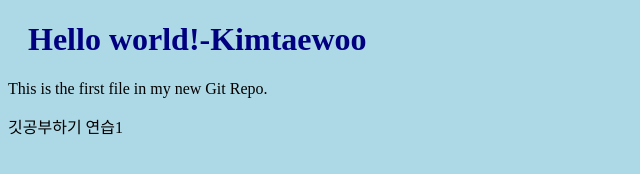
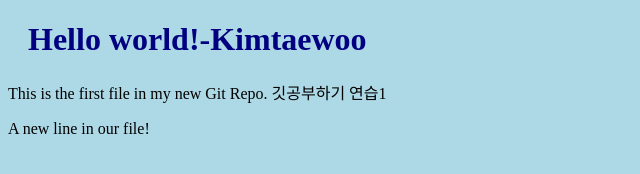
Before and after one commit to taewook12/study, a plain HTML site: page index.html in a window 1280 px wide. Shown: the whole page, without its empty margins (0-640 px from the left). Drawn offline with Linux system fonts and the light colour scheme.

Commit message:
두번째로 깃에 커밋함

```diff
--- a/index.html
+++ b/index.html
@@ -2,12 +2,14 @@
 <html>
 <head>
 <title>Hello World!</title>
-<link rel="stylesheet" href="bluestyle.css"
+<link rel="stylesheet" href="bluestyle.css">
 </head>
 <body>
 
 <h1>Hello world!-Kimtaewoo</h1>
-<p>This is the first file in my new Git Repo.</p>
+<p>This is the first file in my new Git Repo.
       깃공부하기 연습1
+</p>
+<p>A new line in our file!</p>
 </body>
 </html>
```
